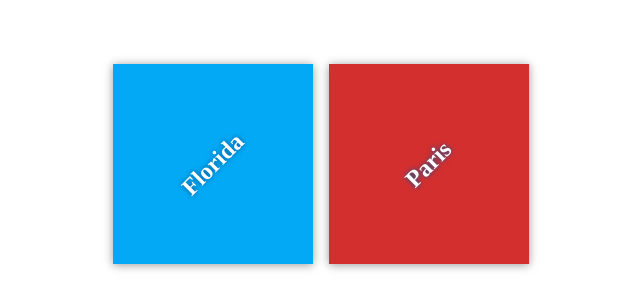
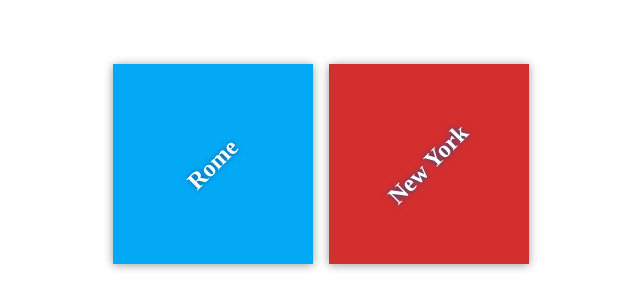
Before and after one commit to gitsysop/my-travel-plans, a plain HTML site: page index.html in a window 1280 px wide. Shown: the part 236-544 px from the top of the page, without its empty margins (319-959 px from the left). Drawn offline with Linux system fonts and the light colour scheme; files that its build step writes are made by us from their sources.

Commit message:
Add starting destinations

```diff
--- a/index.html
+++ b/index.html
@@ -11,11 +11,11 @@
     <div class="container">
         <div class="destination-container">
             <div class="destination" id="florida">
-                <h2>Florida</h2>
+                <h2>Rome</h2>
             </div>
 
             <div class="destination" id="paris">
-                <h2>Paris</h2>
+                <h2>New York</h2>
             </div>
         </div>
     </div>
```
